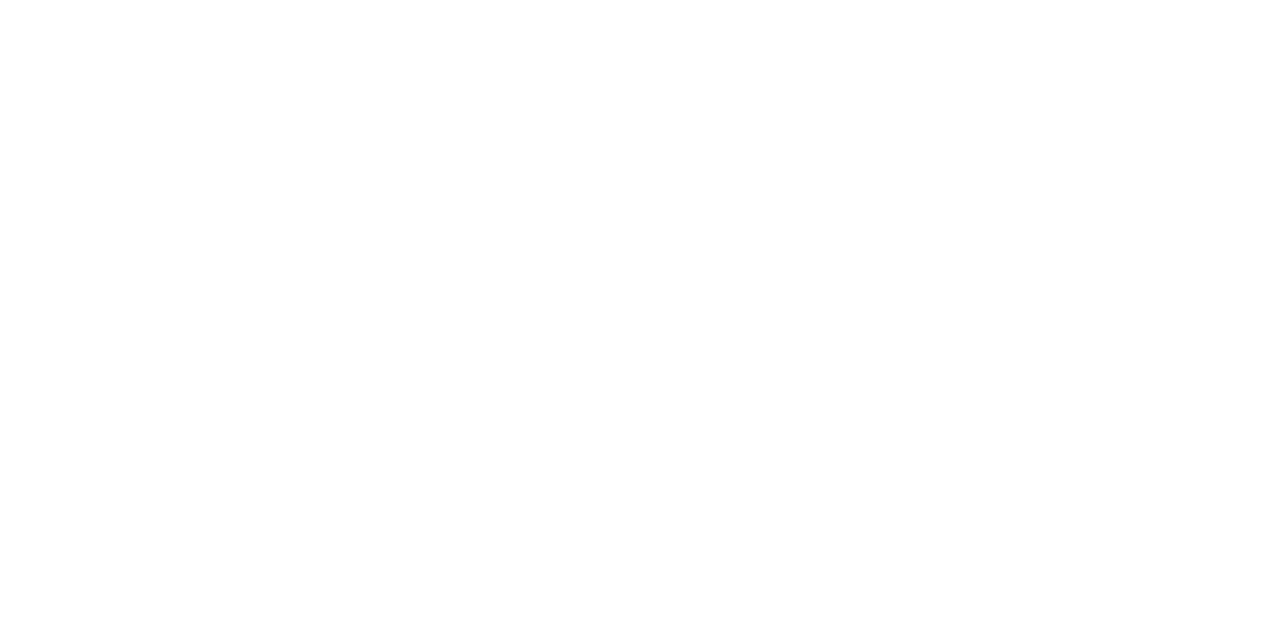
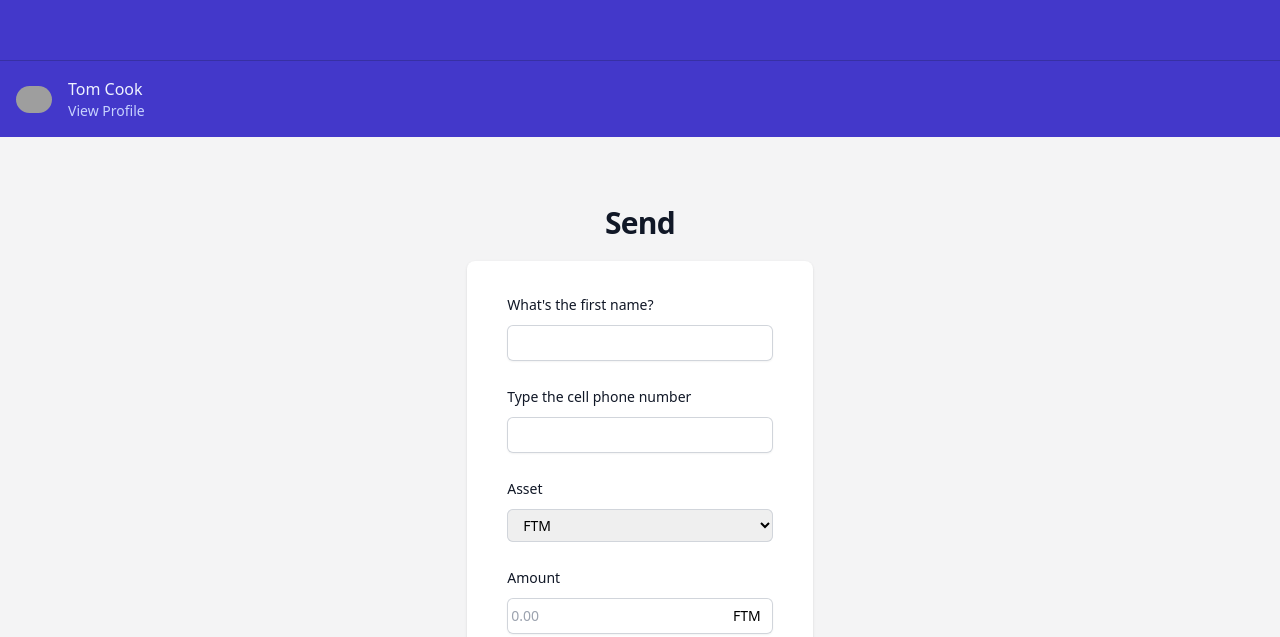
Before and after one commit to leveorxyz/ftmoney-wallet, a Next.js app: page /send in a window 1280 px wide. Before the commit this address had no page. Shown: the part 663-1300 px from the top of the page. Before the commit the page ends 800 px from the top, so only its background shows below. Built offline with nearby package versions, Linux system fonts and the light colour scheme; grey boxes are pictures that could not be loaded.

Commit message:
Added send page

```diff
--- /dev/null
+++ b/pages/send.tsx
@@ -0,0 +1,128 @@
+import { NextPage } from "next";
+import Link from "next/link";
+import Layout from "../components/layouts/Layout";
+
+const SendPage: NextPage = () => {
+  return (
+    <Layout>
+      <div className="container">
+        <div className="grid place-content-center min-h-screen">
+          <div className="flex flex-col items-center gap-4">
+            <div className="flex min-h-full flex-col justify-center pb-12 sm:px-6 lg:px-8">
+              <div className="sm:mx-auto sm:w-full sm:max-w-md pt-14">
+                <h2 className="mt-6 text-center text-3xl font-bold tracking-tight text-gray-900">
+                  Send
+                </h2>
+              </div>
+
+              <div className="sm:mx-auto sm:w-full sm:max-w-md w-screen px-4 mt-5">
+                <div className="bg-white py-8 px-4 shadow sm:rounded-lg sm:px-10">
+                  <form className="space-y-6" action="#" method="POST">
+                    <div>
+                      <label
+                        htmlFor="firstName"
+                        className="block text-sm font-medium leading-6 text-gray-900"
+                      >
+                        What's the first name?
+                      </label>
+                      <div className="mt-2">
+                        <input
+                          name="firstName"
+                          type="text"
+                          autoComplete="firstName"
+                          required
+                          className="block w-full rounded-md border-0 py-1.5 text-white shadow-sm ring-1 ring-inset ring-gray-300 placeholder:text-gray-400 focus:ring-2 focus:ring-inset focus:ring-indigo-600 sm:text-sm sm:leading-6"
+                        />
+                      </div>
+                    </div>
+
+                    <div>
+                      <label
+                        htmlFor="phone"
+                        className="block text-sm font-medium leading-6 text-gray-900"
+                      >
+                        Type the cell phone number
+                      </label>
+                      <div className="mt-2">
+                        <input
+                          name="phone"
+                          type="tel"
+                          autoComplete="phone"
+                          required
+                          className="block w-full rounded-md border-0 py-1.5 text-white shadow-sm ring-1 ring-inset ring-gray-300 placeholder:text-gray-400 focus:ring-2 focus:ring-inset focus:ring-indigo-600 sm:text-sm sm:leading-6"
+                        />
+                      </div>
+                    </div>
+
+                    <div>
+                      <label
+                        htmlFor="asset"
+                        className="block text-sm font-medium leading-6 text-gray-900"
+                      >
+                        Asset
+                      </label>
+                      <select
+                        name="asset"
+                        className="mt-2 block w-full rounded-md border-0 py-1.5 pl-3 pr-10 ring-1 ring-inset ring-gray-300 focus:ring-2 focus:ring-indigo-600 sm:text-sm sm:leading-6"
+                        defaultValue="FTM"
+                      >
+                        <option value="ftm">FTM</option>
+                      </select>
+                    </div>
+
+                    <div>
+                      <label
+                        htmlFor="amount"
+                        className="block text-sm font-medium leading-6 text-gray-900"
+                      >
+                        Amount
+                      </label>
+                      <div className="relative mt-2 rounded-md shadow-sm">
+                        <input
+                          type="number"
+                          name="amount"
+                          id="amount"
+                          className="block w-full rounded-md border-0 py-1.5 pl-1 pr-12  ring-1 ring-inset ring-gray-300 placeholder:text-gray-400 focus:ring-2 focus:ring-inset focus:ring-indigo-600 sm:text-sm sm:leading-6"
+                          placeholder="0.00"
+                          aria-describedby="amount-currency"
+                        />
+                        <div className="pointer-events-none absolute inset-y-0 right-0 flex items-center pr-3">
+                          <span className="sm:text-sm" id="amount-currency">
+                            FTM
+                          </span>
+                        </div>
+                      </div>
+                    </div>
+
+                    <p className="mt-4 block text-sm font-medium leading-6 text-gray-900">
+                      Gas Amount (Estimated): 0.0000000 FTM
+                    </p>
+
+                    <div className="flex gap-3">
+                      <Link href="home">
+                        <button
+                          type="button"
+                          className="w-full  justify-center rounded-md bg-gray-600 py-2 px-3 text-sm font-semibold text-white shadow-sm hover:bg-indigo-500 focus-visible:outline focus-visible:outline-2 focus-visible:outline-offset-2 focus-visible:outline-indigo-600"
+                        >
+                          Cancel
+                        </button>
+                      </Link>
+                      <button
+                        type="submit"
+                        className="w-full justify-center rounded-md bg-indigo-600 py-2 px-3 text-sm font-semibold text-white shadow-sm hover:bg-indigo-500 focus-visible:outline focus-visible:outline-2 focus-visible:outline-offset-2 focus-visible:outline-indigo-600"
+                      >
+                        Send
+                      </button>
+                    </div>
+                  </form>
+                </div>
+              </div>
+            </div>
+          </div>
+        </div>
+      </div>
+    </Layout>
+  );
+};
+
+export default SendPage;
```
